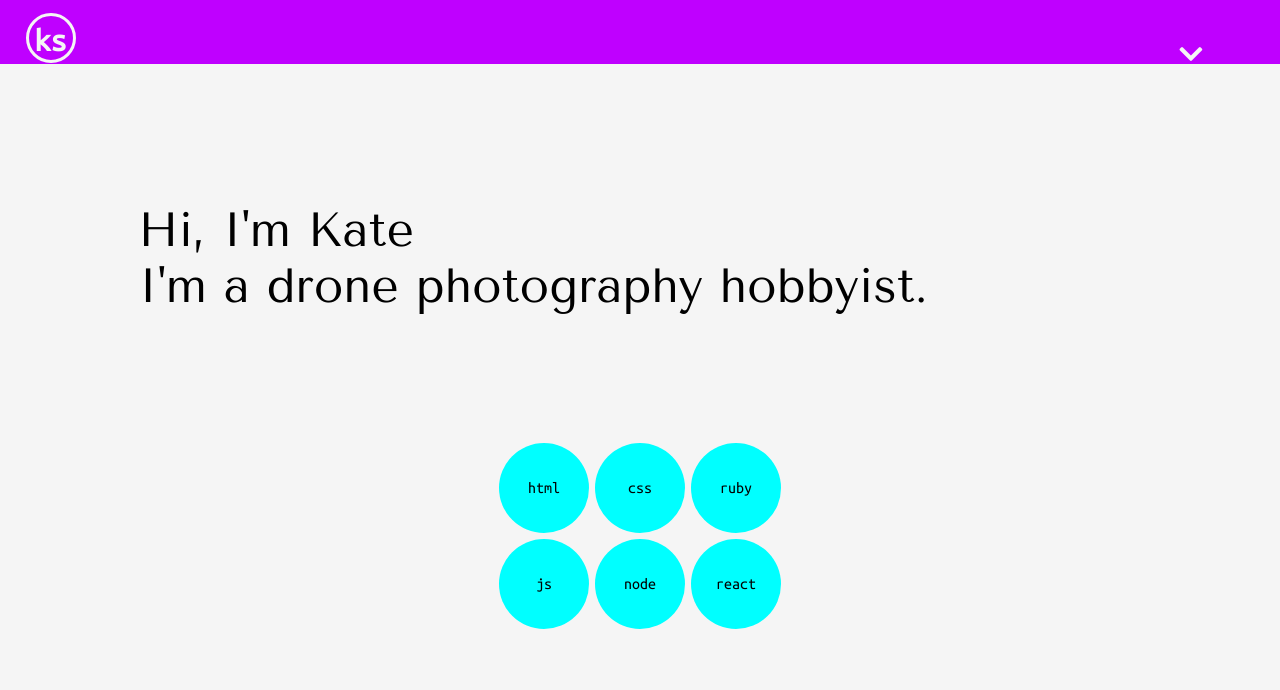
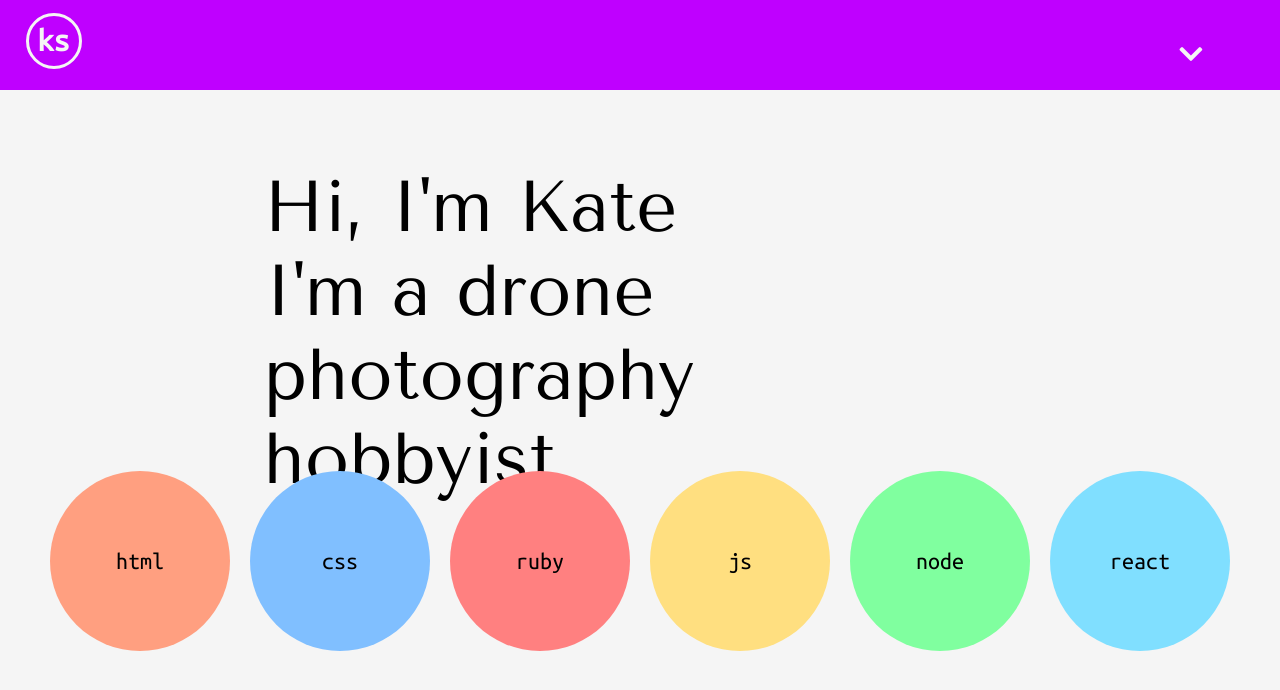
Before and after one commit to katesyberspace/folio, a React (Create React App) app: page / in a window 1280 px wide. Shown: the top 690 px of the page. Built offline with nearby package versions, Linux system fonts and the light colour scheme.

Commit message:
changed styling on landing page and web

```diff
--- a/src/App.css
+++ b/src/App.css
@@ -1,6 +1,3 @@
-* {
-  box-sizing: border-box;
-}
 
 body {
   font-family: 'Ubuntu Mono', monospace;
--- a/src/pages/Landing.css
+++ b/src/pages/Landing.css
@@ -2,7 +2,7 @@
   display: grid;
   grid-template-areas:  ' welcome welcome welcome   '
                         ' welcome welcome welcome   '
-                        ' welcome welcome welcome   '
+                        ' skills skills skills  '
                         ' skills skills skills  ';
  overflow: hidden;
 }
@@ -17,6 +17,7 @@
 .welcome {
   grid-area: welcome;
   margin: 10%;
+  height: 30vh;
 }
 
 
@@ -32,7 +33,7 @@
 }
 
 .skills section {
-  background-color: aqua;
+
   border-radius: 50%;
   width: 90px;
   height: 90px;
@@ -40,9 +41,11 @@
   line-height: 90px;;
   margin: 3px;
   padding: 0;
+  font-size: 18px;
 }
 
 .html{
+  background-color: #ff9f80;
   grid-area: html;
   animation: html .5s ease-in-out;
 }
@@ -55,6 +58,7 @@
 .css{
   grid-area: css;
   animation: css 1s ease-in-out;
+  background-color: #80bfff	;
 }
 
 @keyframes css {
@@ -63,6 +67,7 @@
 }
 
 .ruby{
+  background-color: #ff8080;
   grid-area: ruby;
   animation: ruby .8s ease-in-out;
 }
@@ -73,11 +78,13 @@
 }
 
 .js{
+  background-color: #ffdf80;
   grid-area: js;
   animation: html .9s ease-in-out;
 }
 
 .node{
+  background-color: #80ff9f;
   grid-area: node;
   animation: node 1s ease-in-out;
 }
@@ -88,7 +95,45 @@
 }
 
 .react{
+  background-color: #80dfff;
   grid-area: react;
   animation: ruby 1s ease-in-out;
 
 }
+
+
+
+@media only screen  and (min-width : 700px) {
+
+  .welcome {
+    margin: 5% 20%;
+    height: 26vh;
+  }
+
+
+  .welcome h1 {
+    font-weight: 400;
+    margin: 0;
+    font-size: 4.5em;
+  }
+
+  .skills {
+    margin: 2% 20%;
+    grid-template-areas:  'html css ruby js node react'
+
+  }
+
+  .skills section {
+    width: 180px;
+    height: 180px;
+    text-align: center;
+    line-height: 180px;;
+    margin: 10px;
+    padding: 0;
+    font-size: 24px;
+  }
+
+
+
+
+}
--- a/src/pages/Landing.js
+++ b/src/pages/Landing.js
@@ -29,7 +29,7 @@ class Landing extends React.Component {
 
 
   componentDidMount(){
-    this.interval = setInterval(()=> this.getRandomInt(0,5), 2000)
+    this.interval = setInterval(()=> this.getRandomInt(0,5), 2500)
   }
 
 
@@ -42,7 +42,7 @@ class Landing extends React.Component {
           <h1>I'm a <span>{myDescriptions[this.state.descriptionIdx]}</span>.</h1>
         </div>
         <div className="skills">
-          <section className="html"><span className="html-span">html</span></section>
+          <section className="html">html</section>
           <section className="css">css</section>
           <section className="ruby">ruby</section>
           <section className="js">js</section>
--- a/src/pages/Web.css
+++ b/src/pages/Web.css
@@ -1,5 +1,14 @@
-.web-container {
+.web-wrapper {
   display: flex;
   flex-direction: column;
   justify-content: space-between;
 }
+
+@media only screen  and (min-width : 700px) {
+  .web-wrapper {
+    flex-direction: row;
+    flex-wrap: wrap;
+    justify-content: space-evenly;
+  }
+
+}
--- a/src/pages/Web.js
+++ b/src/pages/Web.js
@@ -1,5 +1,6 @@
 import React from 'react'
 import Card from './Card'
+import './Web.css'
 
 
 
```
